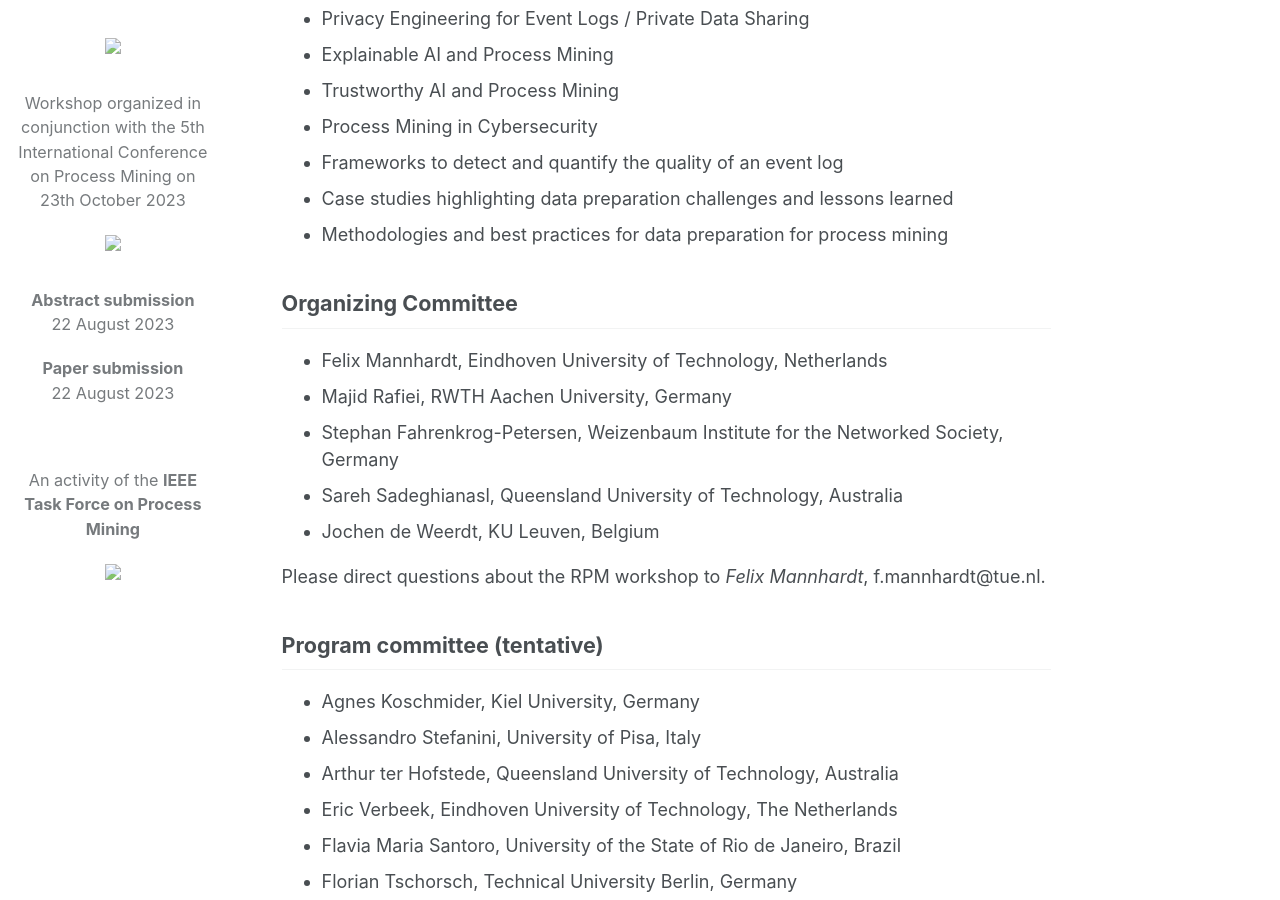
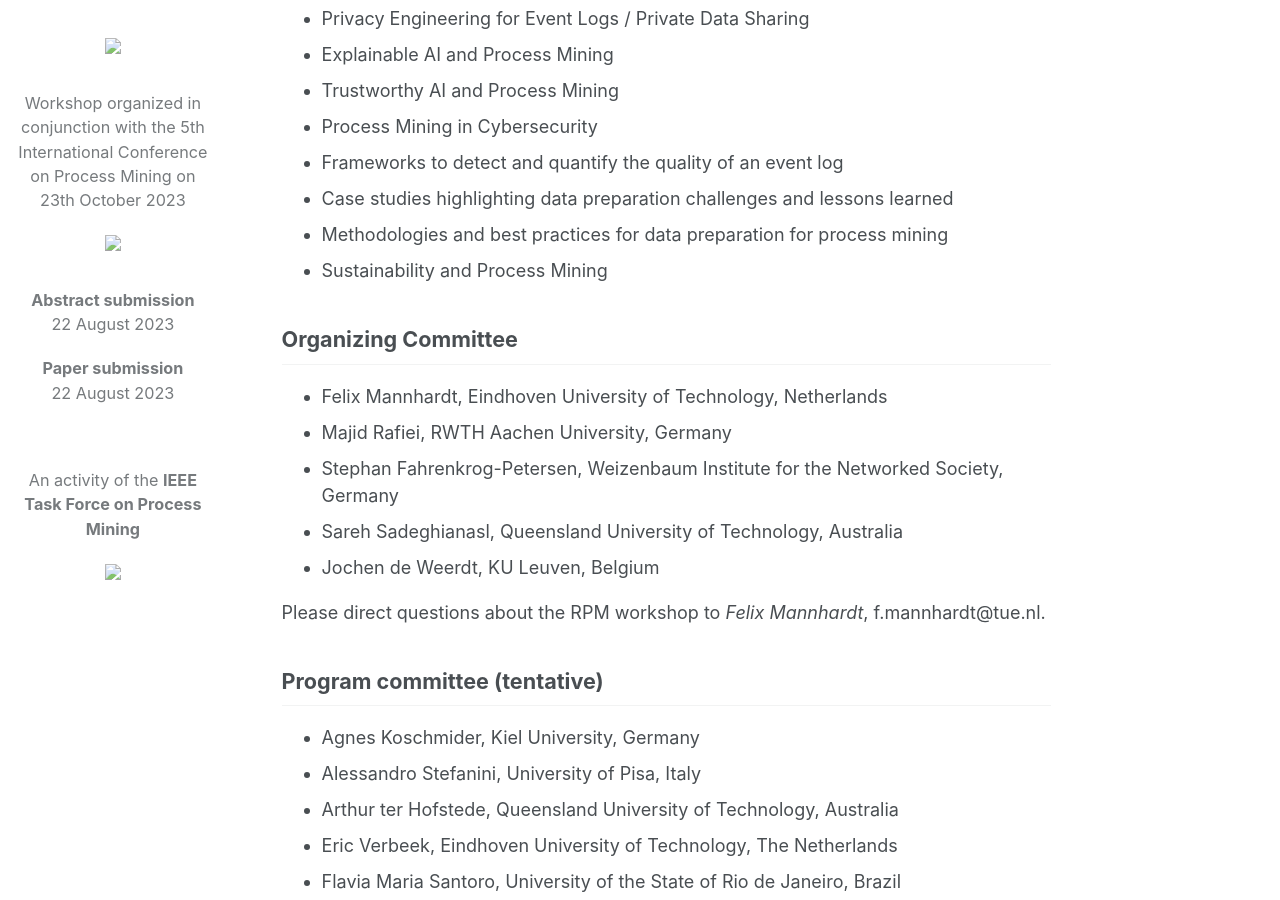
Before and after one commit to rpm-workshop/2023, a Jekyll site: the page built from _pages/about.md, in a window 1280 px wide and 900 px high, scrolled down 3163 px. Built offline with Jekyll 4.4.1, drawn with Linux system fonts in a browser that asks for light colours.

Commit message:
topics updated

```diff
--- a/_pages/about.md
+++ b/_pages/about.md
@@ -54,6 +54,7 @@ The topics of interest for this workshop, but not limited to, are provided below
 *	Frameworks to detect and quantify the quality of an event log
 *	Case studies highlighting data preparation challenges and lessons learned
 *	Methodologies and best practices for data preparation for process mining
+*	Sustainability and Process Mining
 
 ## Organizing Committee
 *	Felix Mannhardt, Eindhoven University of Technology, Netherlands
```
